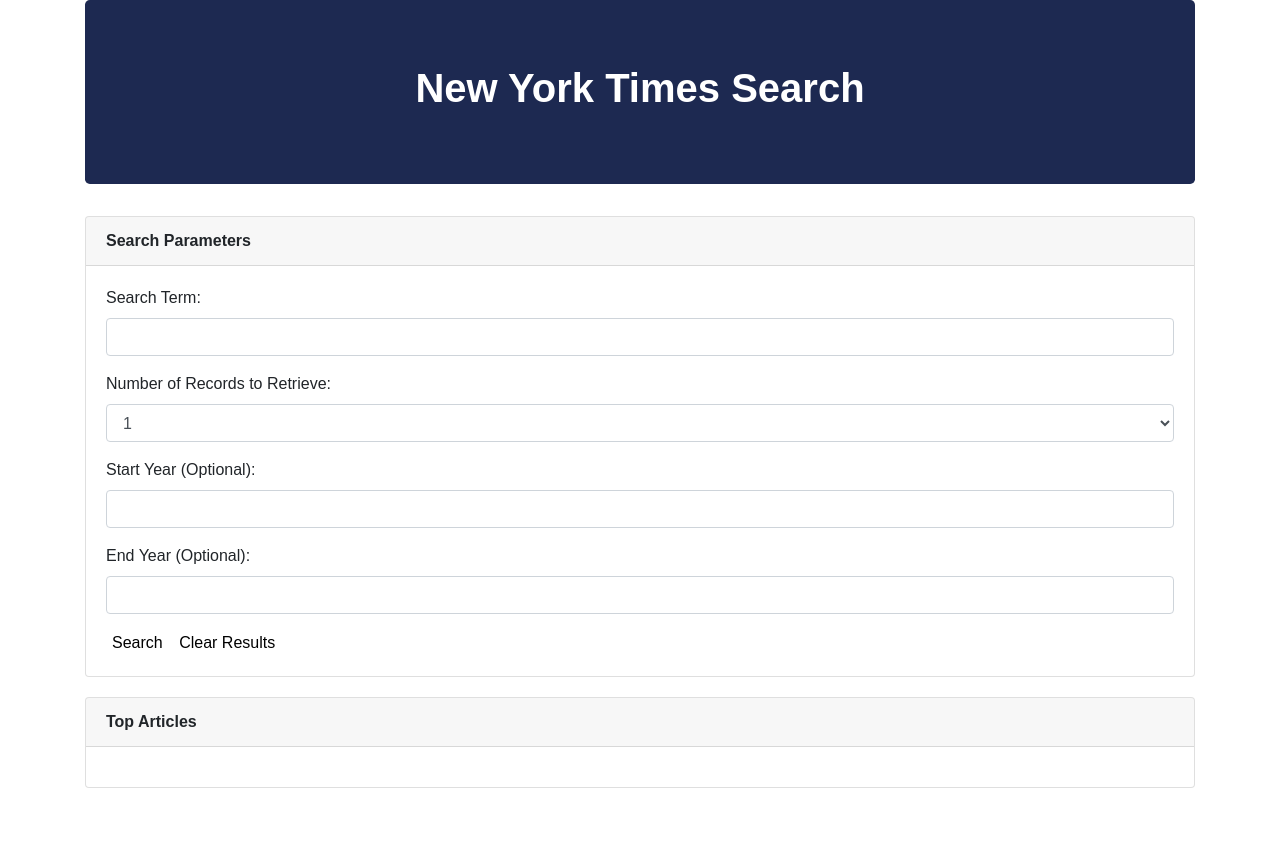
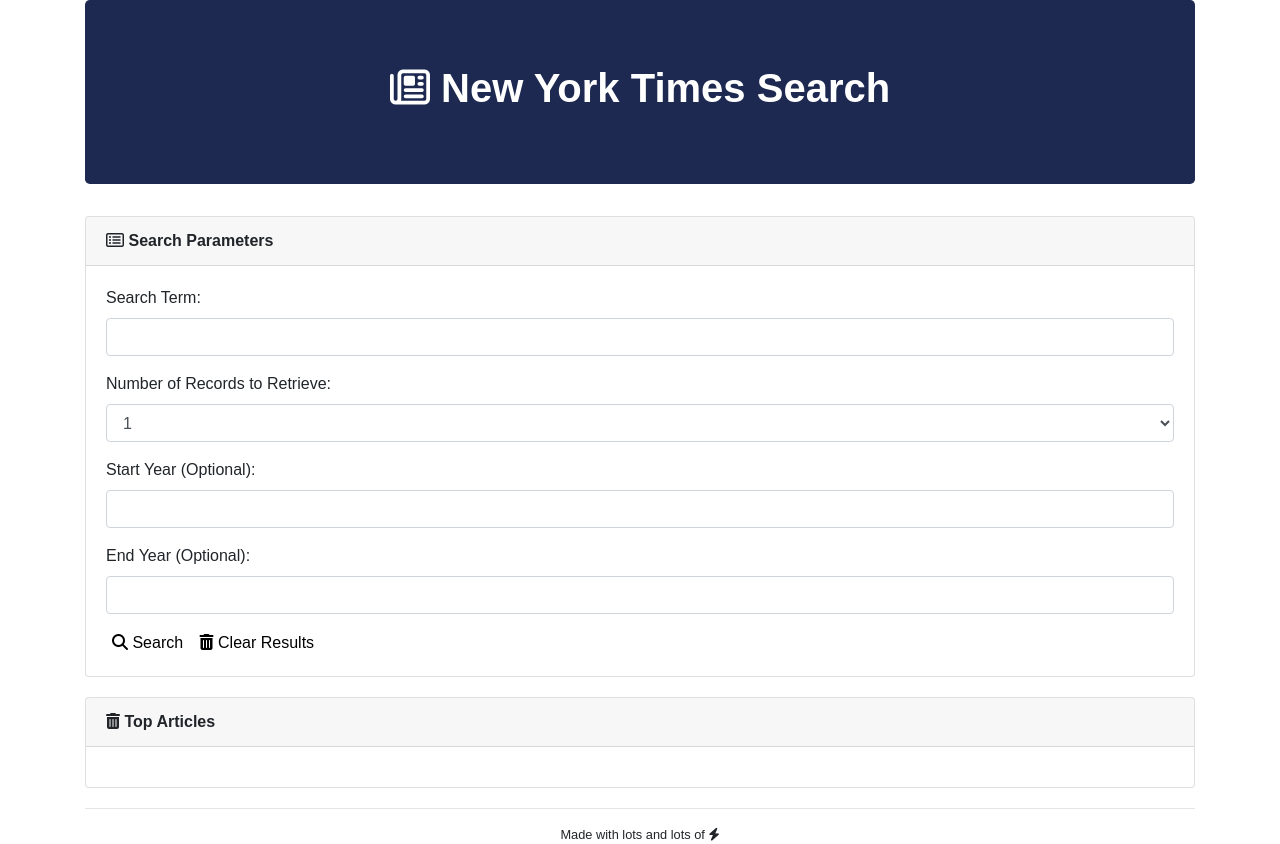
Before and after one commit to homemadechowder/NYTSearch, a plain HTML site: page index.html in a window 1280 px wide. Before the commit the page ends 808 px from the top, so only its background shows below. Drawn offline with nearby package versions, Linux system fonts and the light colour scheme.

Commit message:
finished Icons

```diff
--- a/css/style.css
+++ b/css/style.css
@@ -8,6 +8,11 @@
 
 }
 
+#footer{
+    text-align: center;
+    font-family: Arial, Helvetica, sans-serif;
+    font-size: 80%;
+}
 .searchForm{
     padding: 20px;
 
--- a/index.html
+++ b/index.html
@@ -5,7 +5,9 @@
   <meta charset="utf-8">
   <title>NYT Search</title>
   <link rel="stylesheet" href="https://stackpath.bootstrapcdn.com/bootstrap/4.3.1/css/bootstrap.min.css" integrity="sha384-ggOyR0iXCbMQv3Xipma34MD+dH/1fQ784/j6cY/iJTQUOhcWr7x9JvoRxT2MZw1T" crossorigin="anonymous">
+
   <link rel="stylesheet" href = "css/style.css">
+  <script src="https://use.fontawesome.com/7170ed67d1.js"></script>
   <script src="https://cdnjs.cloudflare.com/ajax/libs/jquery/3.2.1/jquery.min.js"></script>
 
 </head>
@@ -13,15 +15,18 @@
 <body>
     <div class = "container">
         <div class="jumbotron">
+
             <h1 class="display-5">
-
+                <i class="fa fa-newspaper-o" aria-hidden="true"></i>
                 <strong>New York Times Search</strong>
             </h1>
 
         </div>
 
         <div class = "card">
-        <div class = "card-header"><strong>Search Parameters</strong></div>
+        <div class = "card-header">
+            <i class="fa fa-list-alt" aria-hidden="true"></i>
+            <strong>Search Parameters</strong></div>
         <form class = "searchForm">
             <div class="form-group">
                 <label for="searchTerm">Search Term: </label>
@@ -53,14 +58,33 @@
                     <label for="endYear">End Year (Optional): </label>
                     <input type="year" class="form-control" id="endYear">
             </div>
-            <button id = "search" class = "link">Search</button>
-            <button id = "clearResults" class = "link">Clear Results</button>
+            <button id = "search" class = "link">
+                <i class="fa fa-search" aria-hidden="true"></i>
+                Search
+            </button>
+            <button id = "clearResults" class = "link">
+                <i class="fa fa-trash" aria-hidden="true"></i>
+                Clear Results
+            </button>
             </form>
         </div>
 
         <div class = "card">
-        <div id = "topArticles" class = "card-header"><strong>Top Articles</strong></div>
-        <div class="card-body"> </div>
+        <div id = "topArticles" class = "card-header">
+                <i class="fa fa-trash" aria-hidden="true"></i>
+                <strong>Top Articles</strong></div>
+        <div class="card-body">
+
+        </div>
+        </div>
+        <hr>
+            <div class = "row">
+               <div id = "footer" class = "col-md-12">
+                Made with lots and lots of <i class="fa fa-bolt" aria-hidden="true"></i>
+                </div>
+            </div>
+
+
 
 
 
```
